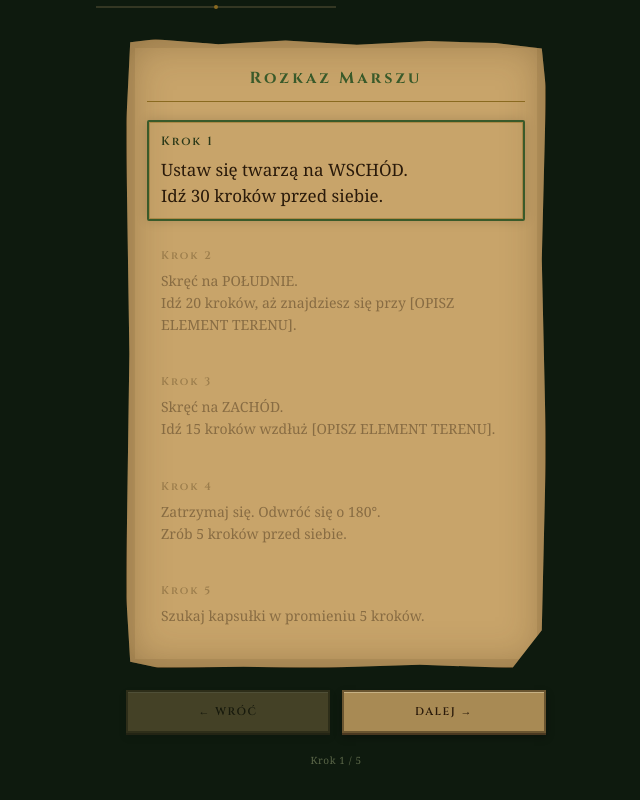
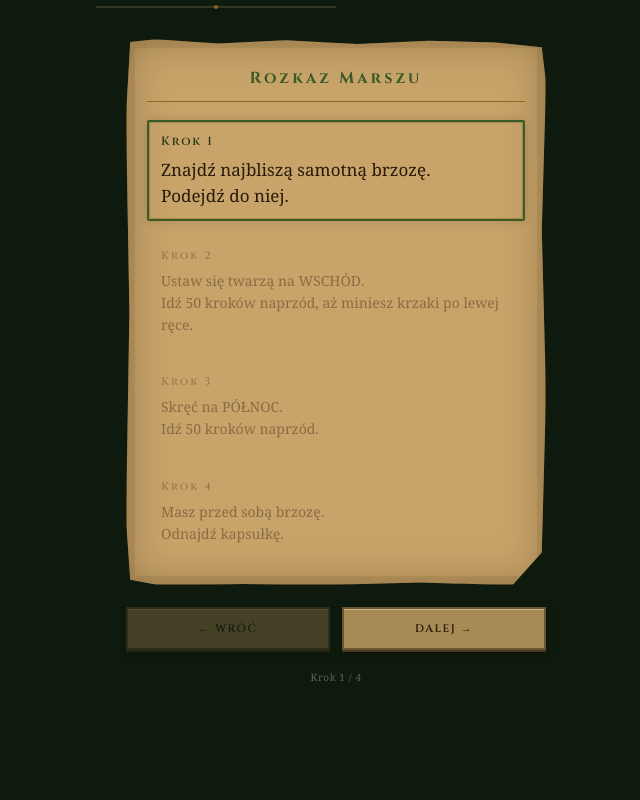
Before and after one commit to pczarnopys/zwiadowcy, a plain HTML site: page busola_s3.html in a window 1280 px wide. Shown: the part 466-1266 px from the top of the page, without its empty margins (304-944 px from the left). After the commit the page ends 1184 px from the top, so only its background shows below. Drawn offline with Linux system fonts and the light colour scheme.

Commit message:
nowe instrukcje w busoli

```diff
--- a/busola_s3.html
+++ b/busola_s3.html
@@ -455,31 +455,26 @@
       <ol class="steps" id="stepsList">
         <li class="step active" data-step="0">
           <div class="step-num">Krok 1</div>
-          <div>Ustaw się twarzą na WSCHÓD.</div>
-          <div>Idź 30 kroków przed siebie.</div>
+          <div>Znajdź najbliszą samotną brzozę.</div>
+          <div>Podejdź do niej.</div>
         </li>
         <li class="step" data-step="1">
           <div class="step-num">Krok 2</div>
-          <div>Skręć na POŁUDNIE.</div>
-          <div>Idź 20 kroków, aż znajdziesz się przy [OPISZ ELEMENT TERENU].</div>
+          <div>Ustaw się twarzą na WSCHÓD.</div>
+          <div>Idź 50 kroków naprzód, aż miniesz krzaki po lewej ręce.</div>
         </li>
         <li class="step" data-step="2">
           <div class="step-num">Krok 3</div>
-          <div>Skręć na ZACHÓD.</div>
-          <div>Idź 15 kroków wzdłuż [OPISZ ELEMENT TERENU].</div>
+          <div>Skręć na PÓŁNOC.</div>
+          <div>Idź 50 kroków naprzód.</div>
         </li>
         <li class="step" data-step="3">
           <div class="step-num">Krok 4</div>
-          <div>Zatrzymaj się. Odwróć się o 180°.</div>
-          <div>Zrób 5 kroków przed siebie.</div>
-        </li>
-        <li class="step" data-step="4">
-          <div class="step-num">Krok 5</div>
-          <div>Szukaj kapsułki w promieniu 5 kroków.</div>
+          <div>Masz przed sobą brzozę.</div>
+          <div>Odnajdź kapsułkę.</div>
         </li>
       </ol>
     </section>
-
     <div class="controls">
       <button type="button" class="btn-nav" id="btnBack" disabled>← WRÓĆ</button>
       <button type="button" class="btn-nav" id="btnNext">DALEJ →</button>
```
